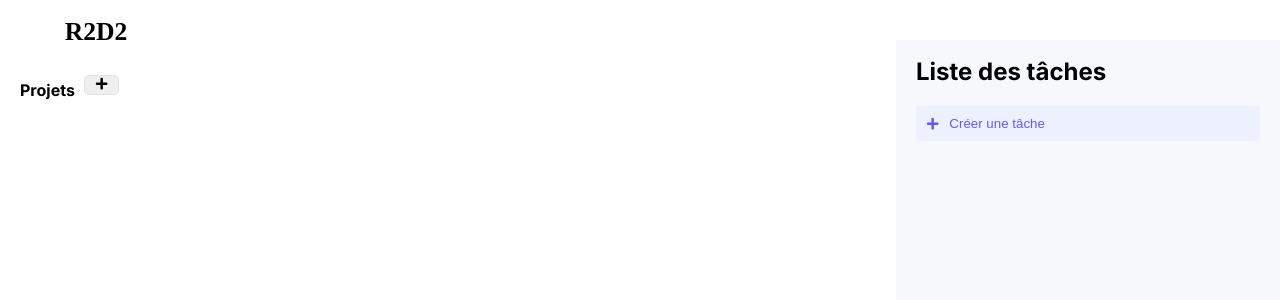
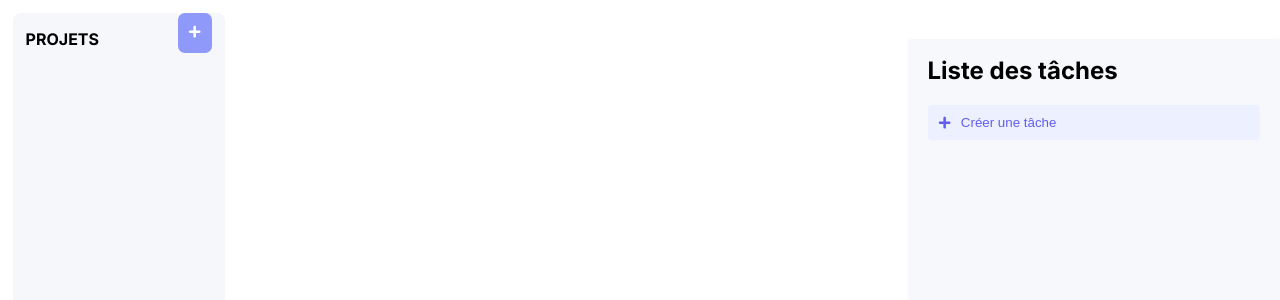
Before and after one commit to GoodMorning46/Notes, a React (Create React App) app: page / in a window 1280 px wide. Shown: the top 300 px of the page. Built offline with nearby package versions, Linux system fonts and the light colour scheme; a web font is replaced by a local one.

Commit message:
Style project

```diff
--- a/src/App.css
+++ b/src/App.css
@@ -11,9 +11,15 @@
 
 .Menu_gauche {
   width: 15%;
-  height: 97vh;
-  background-color: white;
+  height: 400px;
+  padding-left: 1%;
+  padding-right: 1%;
+  margin-left: 1%;
+  margin-top: 1%;
+  border-radius: 8px;
+  background-color: #F6F7FB;
 }
+
 
 .Board {
   text-align: center;
@@ -40,20 +46,25 @@
 
 .TitleButtonProject {
   display: flex;
+  justify-content: space-between;
   width: 100%;
 }
 
 .ButtonAddProject {
   width: 18%;
-  margin-top: 5.5%;
-  margin-left: 5%;
-  height: 20px;
-  border: 1px solid #dee2e6;
-  border-radius: 5px;
+  height: 40px;
   margin-bottom: 10px; /* Espace entre le champ de saisie et le bouton */
   outline: none;
-  transition: all 0.2s ease-in-out;
   cursor: pointer;
+  background-color: #8F99FA;
+  color: white;
+  border: none;
+  border-radius: 7px;
+}
+
+.ButtonAddProject:hover {
+  background-color: #615EEF;
+  color: white;
 }
 
 .TextInput_Button_Project input {
@@ -66,33 +77,15 @@
   transition: all 0.2s ease-in-out;
 }
 
-.TextInput_Button_Project input:focus {
-  border-color: #007bff;
-  box-shadow: 0 0 0 2px rgba(0, 123, 255, 0.25);
-}
-
-.TextInput_Button_Project button {
-  width: 100%;
-  padding: 10px 15px;
-  background-color: #007bff;
-  color: white;
-  border: none;
-  border-radius: 5px;
-  cursor: pointer;
-  transition: background-color 0.2s ease-in-out;
-}
-
 .TextInput_Button_Project button:hover {
   background-color: #0056b3;
 }
 
 .Titre_Projet {
-  padding-left: 20px;
   font-weight: bold;
 }
 
 .Projects_List {
-  padding-left: 20px;
 }
 
 .Project_Container {
@@ -105,13 +98,14 @@
   flex-grow: 1;
   padding: 10px 15px;
   background-color: #ffffff;
-  border-radius: 8px;
+  border-radius: 4px;
   box-shadow: 0 4px 6px rgba(0, 0, 0, 0.1);
   cursor: pointer;
   display: flex;
   align-items: center;
   justify-content: space-between;
-  transition: transform 0.2s ease, box-shadow 0.2s ease;
+  color: #8A8F9E;
+  font-size: 0.9em;
 }
 
 .Project_Content {
@@ -130,8 +124,7 @@
 }
 
 .Project_Item_Selected {
-  border: 2px solid #007bff; /* Couleur de la bordure pour l'élément sélectionné */
-  background-color: #f0f8ff; /* Légère modification de la couleur de fond */
+  background-color: #DAE0FE; /* Légère modification de la couleur de fond */
 }
 
 .Project_Name {
@@ -174,3 +167,9 @@
   padding-bottom: 1.5%;
   width: 100%;
 }
+
+.ProjectInput {
+  width: 180%; /* Largeur complète */
+  padding: 10px; /* Espacement intérieur */
+  margin: 5px 0; /* Marge externe */
+}
--- a/src/App.js
+++ b/src/App.js
@@ -153,9 +153,8 @@ function App() {
     <div className="App">
       <div className="Bloc_parent">
         <div className="Menu_gauche">
-          <h1 className="Board">R2D2</h1>
             <div className="TitleButtonProject">
-            <p className='Titre_Projet'>Projets</p>
+              <p className='Titre_Projet'>PROJETS</p>
                 <button className="ButtonAddProject" onClick={addProject}><FaPlus /></button>
               </div>
             <div className="Projects_List">
@@ -163,12 +162,19 @@ function App() {
                 <div key={project.id} className="Project_Container">
                   {project.isEditing ?
                     <input
+                    className="ProjectInput"
                     type="text"
                     ref={projectNameInputRef}
                     value={project.name}
                     onChange={(e) => handleEditProject(project.id, e.target.value)}
                     onBlur={() => handleFinishEdit(project.id)}
+                    onKeyPress={(e) => {
+                      if (e.key === 'Enter') {
+                        handleFinishEdit(project.id); // Supposons que cette fonction finalise la création du projet
+                      }
+                    }}
                   />
+
           :
           <div
             className={`Project_Item ${selectedProjectIndex === index ? 'Project_Item_Selected' : ''}`}
@@ -194,7 +200,6 @@ function App() {
       </div>
     ))}
             </div>
-
         </div>
         <div className="Notes">
           {selectedProjectIndex !== -1 && projects[selectedProjectIndex] &&
```
Lines whose indentation alone changed are shown as unchanged.
